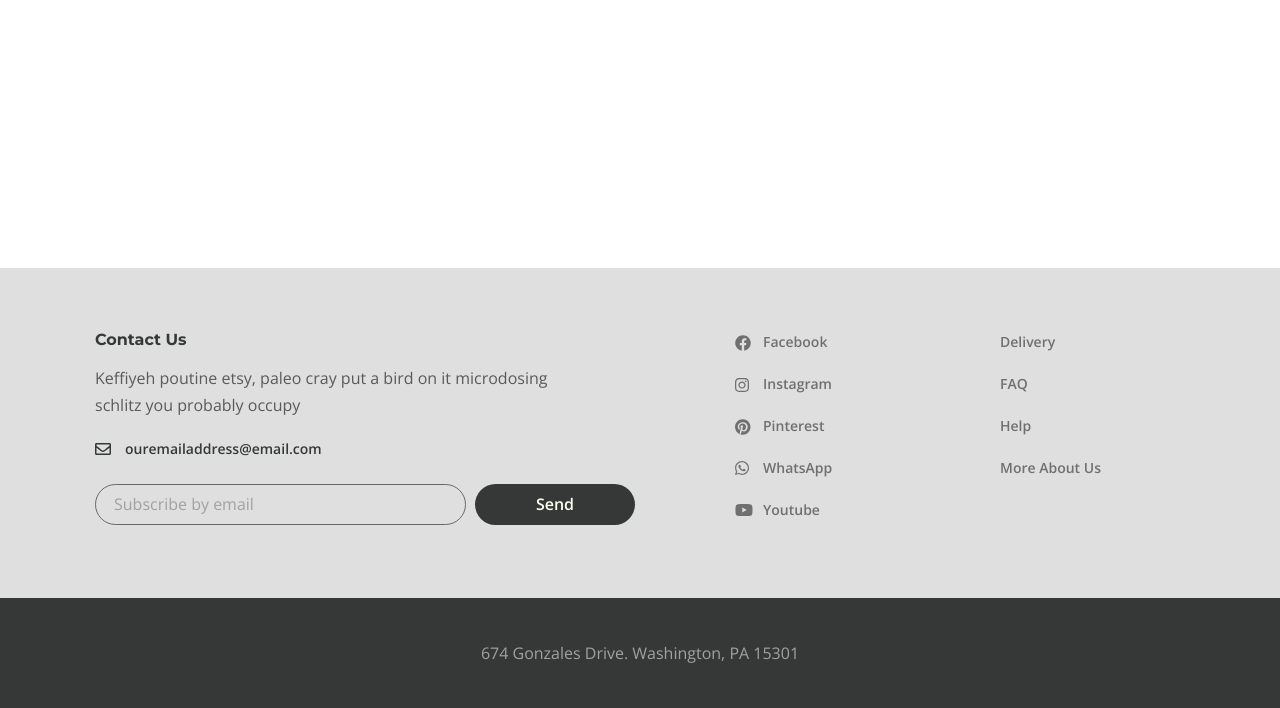
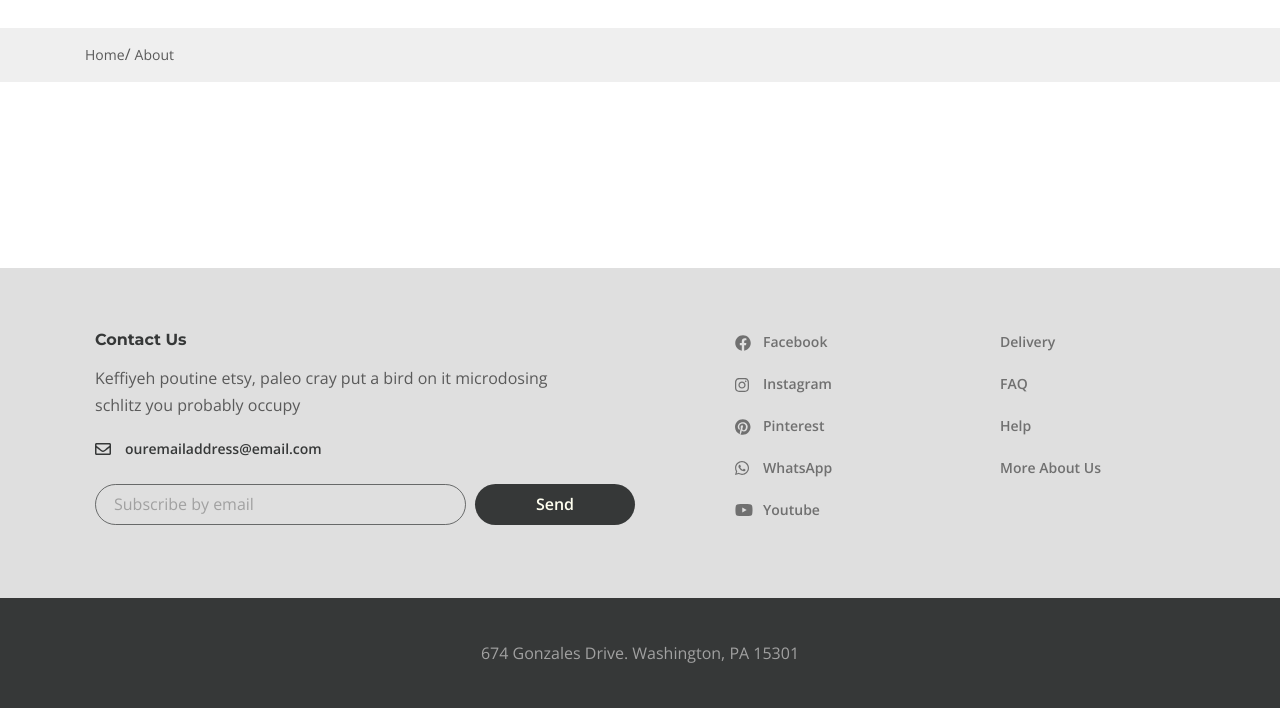
Before and after one commit to nbruyok/Furniture-collection, a website: page app/about.html in a window 1280 px wide. Shown: the part 92-800 px from the top of the page. Drawn offline with nearby package versions, Linux system fonts and the light colour scheme; files whose address does not match are found by name.

Commit message:
add breadcrumbs for pages

```diff
--- a/app/about.html
+++ b/app/about.html
@@ -22,7 +22,9 @@
             <nav class="menu">
               <ul class="menu__list">
                 <li class="menu__list-item">
-                  <a class="menu__list-link" href="">About</a>
+                  <a class="menu__list-link menu__list-link--active" href=""
+                    >About</a
+                  >
                 </li>
                 <li class="menu__list-item">
                   <a class="menu__list-link" href="">Gallery</a>
@@ -70,7 +72,21 @@
         </div>
       </header>
 
-      <main class="main"></main>
+      <main class="main">
+        <div class="breadcrumbs">
+          <div class="container">
+            <ul class="breadcrumbs__list">
+              <li class="breadcrumbs__item">
+                <a class="breadcrumbs__link" href="">Home</a>
+              </li>
+              <li class="breadcrumbs__item">
+                <a class="breadcrumbs__link" href="">About</a>
+              </li>
+            </ul>
+          </div>
+        </div>
+      </main>
+
       <footer class="footer">
         <div class="footer__content">
           <div class="container">
--- a/app/scss/style.scss
+++ b/app/scss/style.scss
@@ -37,6 +37,22 @@
     @extend %title-font;
     color: rgba(54, 56, 56, 0.9);
     line-height: 22px;
+  }
+
+  &__list-link--active {
+    padding-bottom: 4px;
+    position: relative;
+    &::after {
+      content: "";
+      position: absolute;
+      bottom: 0;
+      left: 0;
+      right: 0;
+      height: 2px;
+      border-radius: 1px;
+      background: rgba($black, 0.7);
+
+    }
   }
 }
 
@@ -256,6 +272,32 @@
 
   &__images {
     max-width: 485px;
+  }
+}
+
+//breadcrumbs
+.breadcrumbs {
+  background: rgba(#dfdfdf, 0.5);
+  padding: 13px 0 14px;
+  margin-bottom: 60px;
+
+  &__list {
+    display: flex;
+  }
+
+  &__item::after {
+    content: "/";
+    margin-left: -4px;
+    margin-right: 4px;
+  }
+
+  &__item:last-child::after {
+    display: none;
+  }
+
+  &__link {
+    font-size: 14px;
+    color: $default;
   }
 }
 
```
Also changed, not shown: app/page.html (+15 -1 lines), app/css/style.min.css.
